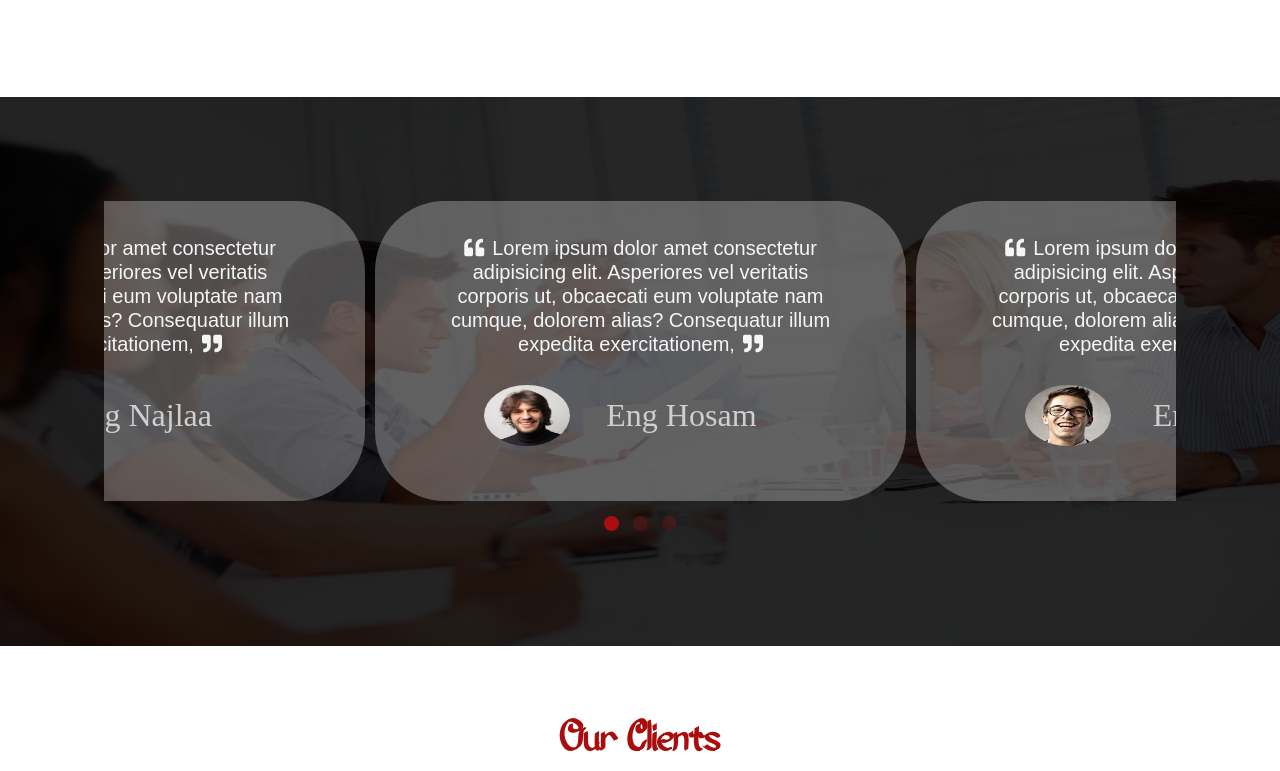
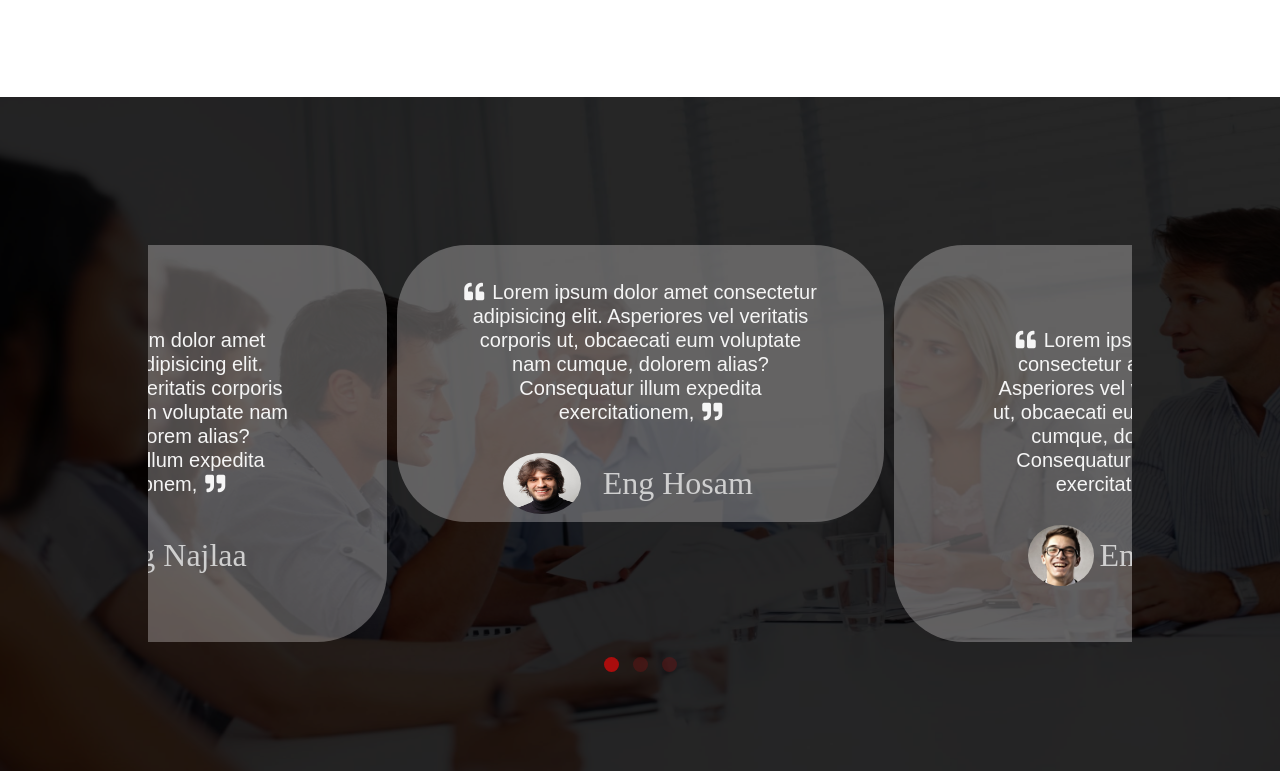
Before and after one commit to Hossam-Esam-Ali/Gr-04senior_steps, a plain HTML site: page index.html in a window 1280 px wide. Shown: the part 3209-3980 px from the top of the page. Drawn offline with Linux system fonts and the light colour scheme.

Commit message:
final update by ahmdsyd

```diff
--- a/css/css.najla/aboutus.css
+++ b/css/css.najla/aboutus.css
@@ -80,6 +80,7 @@
     background: linear-gradient(#17142b, #b82a427c);
     text-align: center;
     width: 150px;
+
     height: 58px;
     line-height: 66px;
     color: white;
--- a/css/style.css
+++ b/css/style.css
@@ -1,6 +1,7 @@
 body {
     padding-top: 0px;
 }
+
 .colorr{
     color: #AA0D0D;
 }
--- a/css/viewer.css
+++ b/css/viewer.css
@@ -453,4 +453,3 @@
   .viewer-hide-md-down {
     display: none;
   } */
-}
--- a/index.html
+++ b/index.html
@@ -2,8 +2,9 @@
 <html lang="en">
 
 <head>
+    <meta name="viewport" content="width=device-width, initial-scale=1.0">
     <meta charset="UTF-8">
-    <meta name="viewport" content="width=device-width, initial-scale=1.0">
+
     <title>Document</title>
     <link rel="icon" href="img/logo.png">
     <link rel="stylesheet" href="css/bootstrap.min.css">
@@ -13,6 +14,8 @@
     <link rel="stylesheet" href="css/hover-min.css">
     <link rel="stylesheet" href="css/aos.css">
     <link rel="stylesheet" href="css/style.css">
+
+
 </head>
 
 <body>
@@ -637,13 +640,13 @@
 
     <!-- ------------------START Success-Stories------------ -->
     <h1 class="text-center h11">Success Stories</h1>
-    <section class="Success-Stories" data-aos="fade-up" data-aos-duration="1000">
+    <section class="Success-Stories" data-aos="fade-up" data-aos-duration="1000" >
 
 
         <div class="container">
             <div class="col-md-12 col-12">
-                <div class="owl-carousel owl-theme success p-1">
-                    <div class="item">
+                <div class="owl-carousel owl-theme success p-5">
+                    <div class="item"  style="height: fit-content;">
                         <div class="col-lg-12">
                             <div class="col-12">
                                 <h3><i class="fas fa-quote-left mr-2"></i>Lorem ipsum dolor amet consectetur adipisicing
@@ -664,8 +667,8 @@
                         </div>
                     </div>
 
-                    <div class="item">
-                        <div class="col-lg-12">
+                    <div class="item"  style="height: fit-content;">
+                        <div class="col-lg-12  p-5">
                             <div class="col-12">
                                 <h3><i class="fas fa-quote-left mr-2"></i>Lorem ipsum dolor amet consectetur adipisicing
                                     elit. Asperiores vel veritatis corporis
@@ -685,8 +688,8 @@
                         </div>
                     </div>
 
-                    <div class="item">
-                        <div class="col-lg-12">
+                    <div class="item"  style="height: fit-content;">
+                        <div class="col-lg-12  p-5">
                             <div class="col-12">
                                 <h3><i class="fas fa-quote-left mr-2"></i>Lorem ipsum dolor amet consectetur adipisicing
                                     elit. Asperiores vel veritatis corporis
--- a/js/main.js
+++ b/js/main.js
@@ -59,10 +59,13 @@ $(".Trainers ").owlCarousel({
     responsive: true,
     responsive: {
         0: {
+            items: 1
+        },
+        425: {
             items: 2
         },
-        600: {
-            items: 2
+        800: {
+            items: 3
         },
         1000: {
             items: 4
```
Also changed, not shown: other-pages/Aboutus.html (+2 -2 lines), other-pages/Gallery.html (+2 -2 lines).
